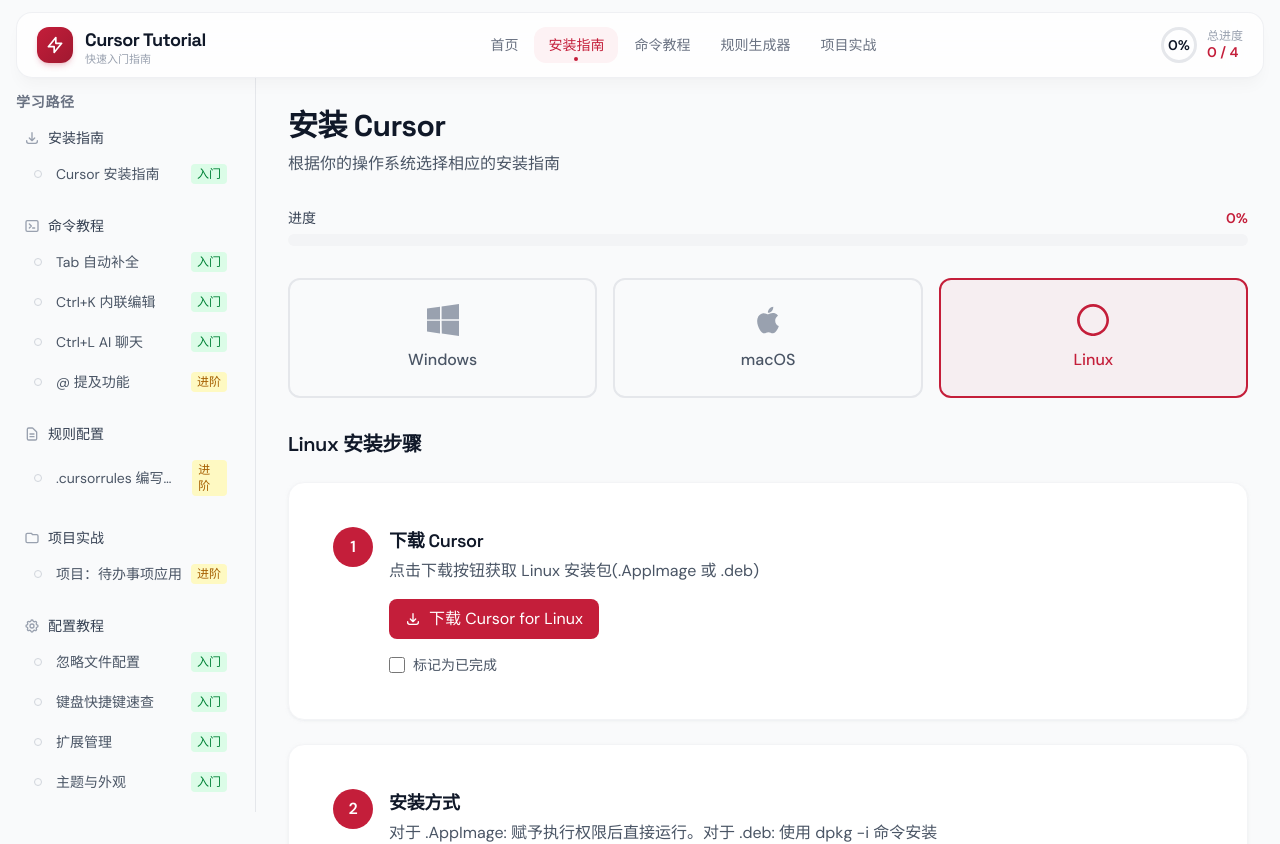
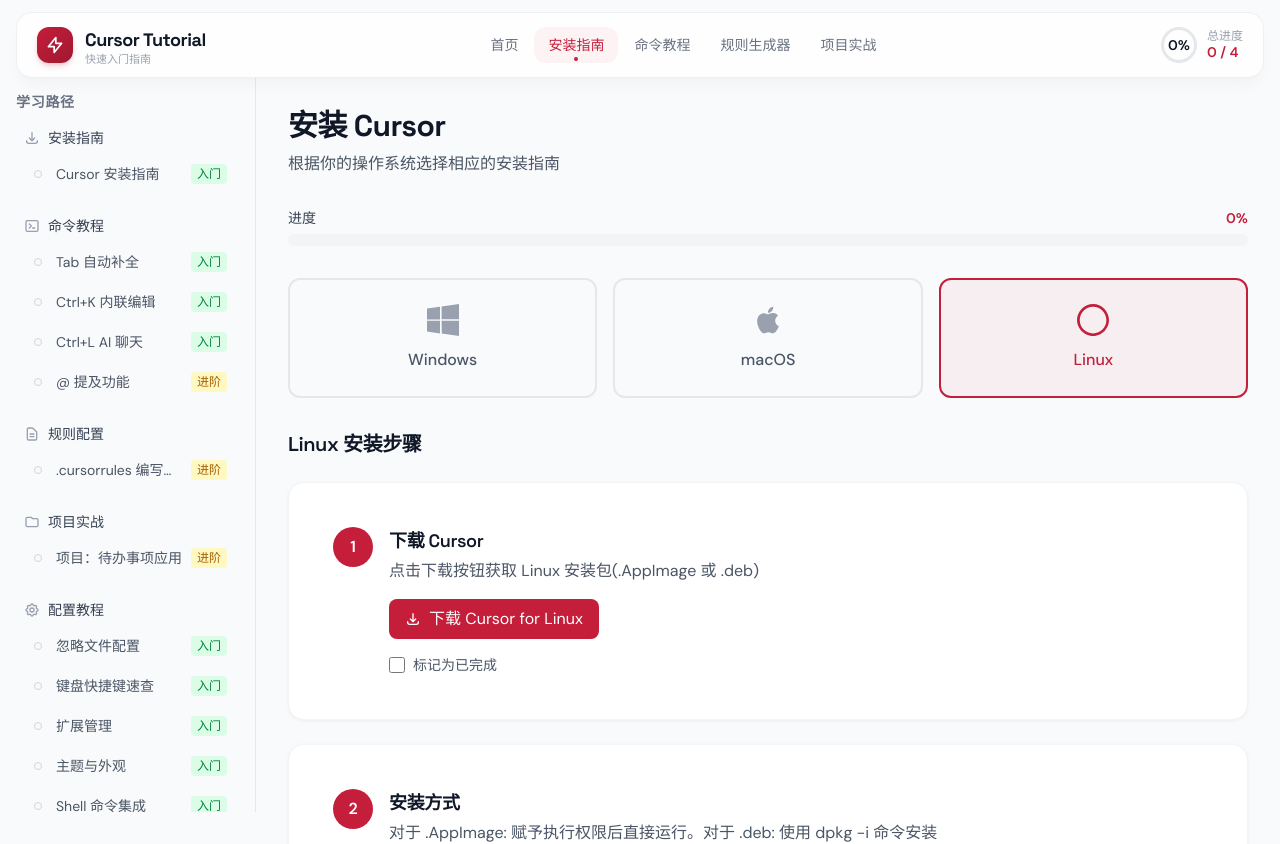
Before and after one commit to sword-demon/cursor-learn, a React (Vite) app: page /installation in a window 1280 px wide. Shown: the top 844 px of the page. Built offline with nearby package versions, Linux system fonts and the light colour scheme.

Commit message:
fix(sidebar): prevent badge squeeze on long titles
Add min-w-0 to title span for proper truncation in flex,
and flex-shrink-0 + whitespace-nowrap to difficulty badge.

```diff
--- a/src/components/layout/Sidebar.tsx
+++ b/src/components/layout/Sidebar.tsx
@@ -127,11 +127,11 @@
                           )}
                         </span>
 
-                        <span className="truncate">{tutorial.title}</span>
+                        <span className="truncate min-w-0">{tutorial.title}</span>
 
                         {/* Difficulty Badge */}
                         <span
-                          className={`ml-auto text-xs px-1.5 py-0.5 rounded ${
+                          className={`flex-shrink-0 ml-auto text-xs px-1.5 py-0.5 rounded whitespace-nowrap ${
                             tutorial.difficulty === 'beginner'
                               ? 'bg-green-100 text-green-700 dark:bg-green-900 dark:text-green-300'
                               : tutorial.difficulty === 'intermediate'
```
